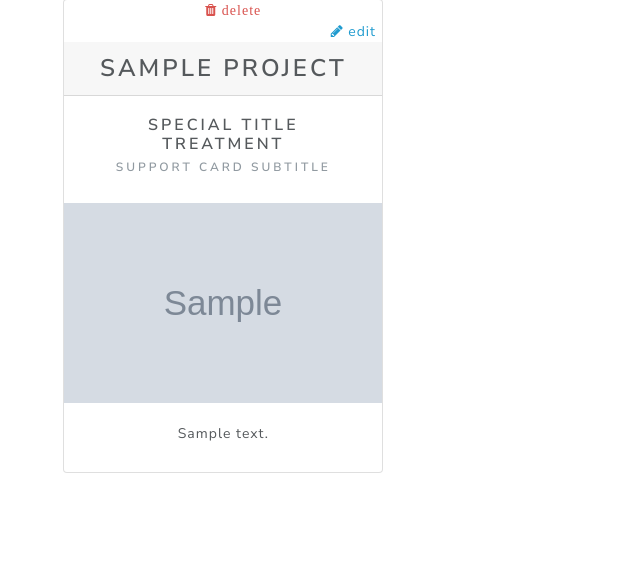
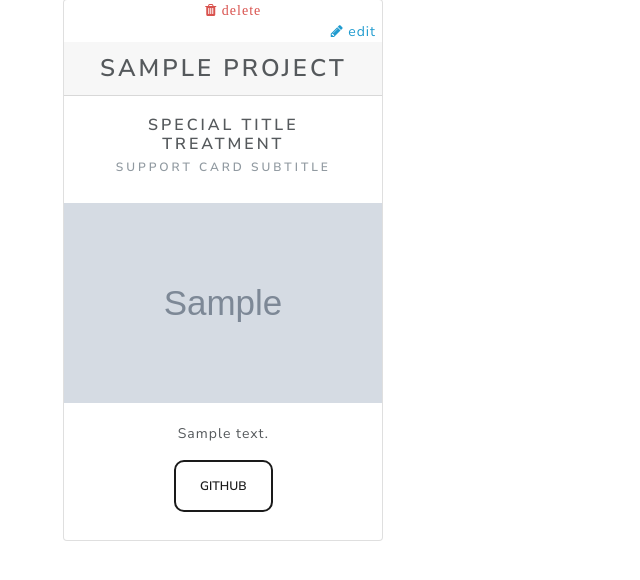
Before and after one commit to Abhishek5101/Projects-Bazaar, a Flask app: page / in a window 1280 px wide. Shown: the part 21-601 px from the top of the page, without its empty margins (0-640 px from the left). Run offline with Flask 2, Linux system fonts and the light colour scheme; grey boxes marked "Sample" are stand-in pictures; a database or web service that is not in the repository returns one stand-in record (values such as "Sample title"); some libraries are stand-ins or nearby versions.

Commit message:
GitHub Button Added

```diff
--- a/templates/home.html
+++ b/templates/home.html
@@ -15,6 +15,7 @@
           <img style="height: 200px; width: 100%; display: block;" src="{{ project.img_url }}" alt="Card image">
           <div class="card-body">
             <p class="card-text">{{ project.description }}</p>
+            <button class="btn btn-outline-primary" style="border-radius:10px;" onclick="window.open('{{ project.githuburl }}')">GitHub</button>
           </div>
         </div>
     </div>
```
